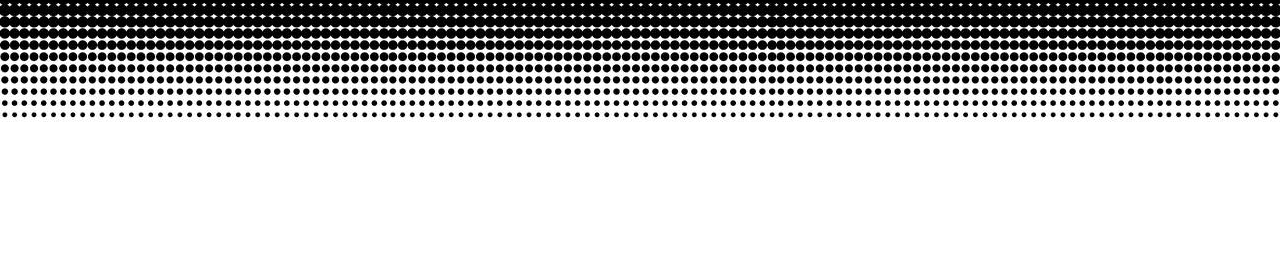
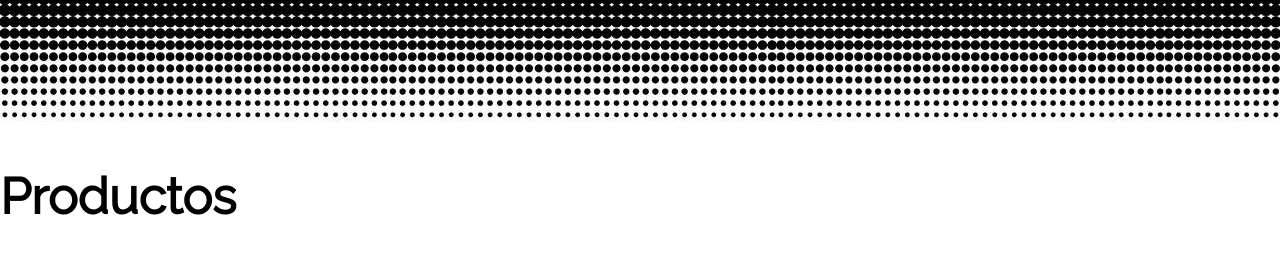
Before and after one commit to SergioABRB/Web, a plain HTML site: page index.html in a window 1280 px wide. Shown: the part 1198-1457 px from the top of the page. Drawn offline with nearby package versions, Linux system fonts and the light colour scheme.

Commit message:
minor fixes

```diff
--- a/index.html
+++ b/index.html
@@ -61,7 +61,7 @@ body {
     </div>
     <div style="background-image: url('transit.PNG'); height: 200px">
     </div>
-    <div style="background-color: white; height: 1000px"></div>
+    <div style="background-color: white; height: 20px"></div>
     <h2>Productos</h2>
 
         <p class="texto1">Tarjeta gráfica Geforce GTX 980</p>
```
